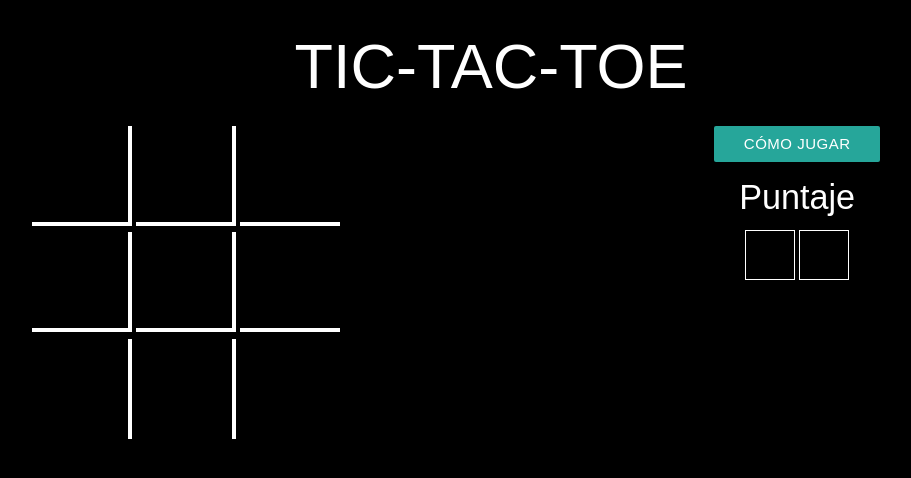
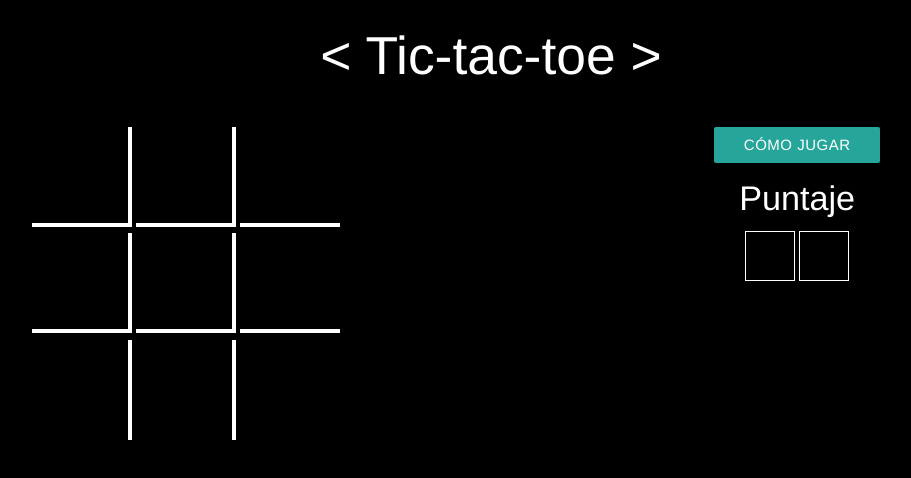
Before and after one commit to Jazmmine/michicoders, a website: page public/partida.html in a window 1280 px wide. Shown: the whole page, without its empty margins (149-1060 px from the left). Drawn offline with nearby package versions, Linux system fonts and the light colour scheme.

Commit message:
corrigiendo conflictos

```diff
--- a/public/css/main.css
+++ b/public/css/main.css
@@ -41,10 +41,12 @@
 body{
 	background-color: black;
 	color: white;
+    font-family: 'Arimo';
 }
 .sin-mg{
-	margin:0;
+	margin-bottom:0 !important;
 	padding: 0;
+    margin:0;
 }
 .cuadrado{
 	width: 100px;
--- a/public/partida.html
+++ b/public/partida.html
@@ -3,14 +3,18 @@
 	<head>
 		<meta charset="utf-8">
 		<meta name="viewport" content="width=device-width, initial-scale=1">
+	  	<link href="https://fonts.googleapis.com/icon?family=Material+Icons" rel="stylesheet">
+		<link href="https://fonts.googleapis.com/css?family=Arimo" rel="stylesheet">
+		<link rel="stylesheet" type="text/css" href="css/main.css">
 		<link rel="stylesheet" type="text/css" href="css/materialize.min.css">
-		<link rel="stylesheet" type="text/css" href="css/main.css">
 		<title>Partida - Tic Tac Toe</title>
 	</head>
 	<body>
 		<header>
-			<div class="container center-align">
-				<h1>TIC-TAC-TOE</h1>
+			<div class="row">
+				<div class="col s12">
+					<h2 class="color-white center-align">< Tic-tac-toe ></h2>
+				</div>
 			</div>
 		</header>
 		<section>
```
